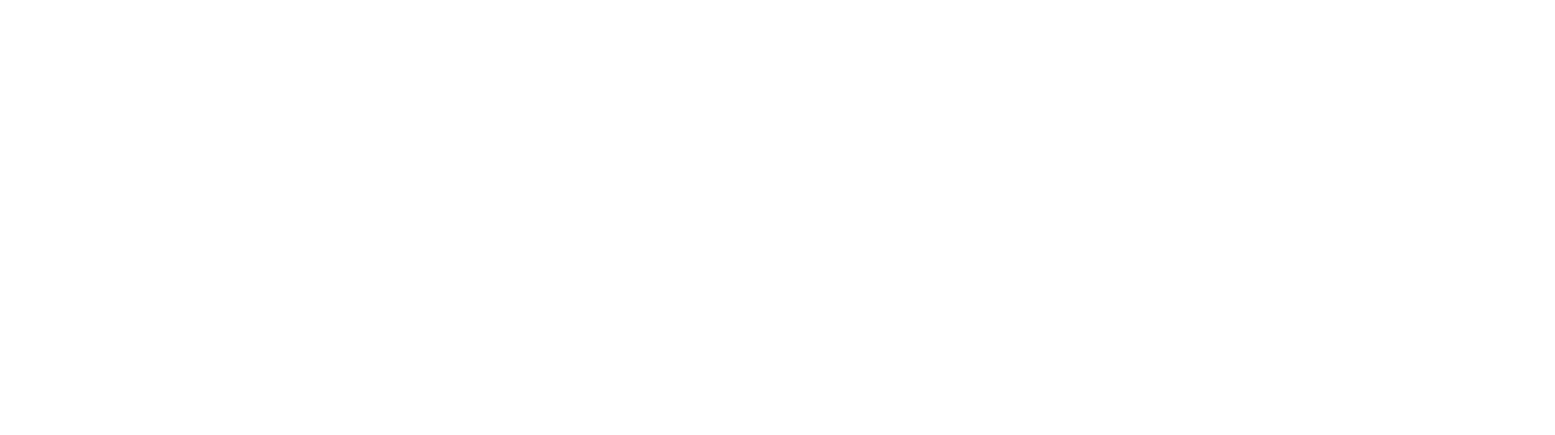
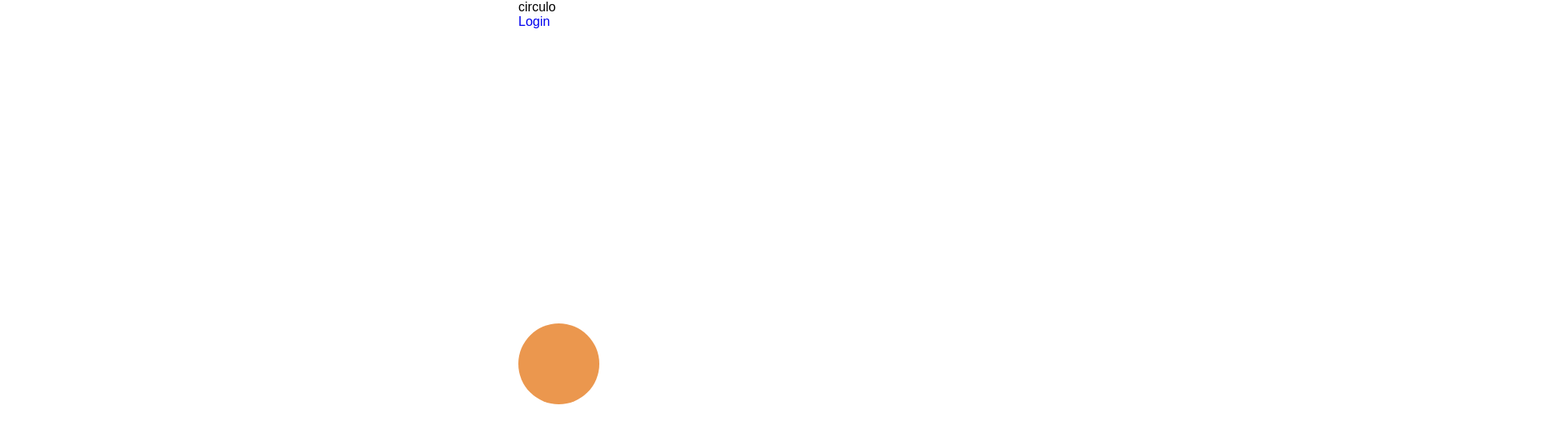
Before and after one commit to andreobama/projeto_app_med, a plain HTML site: page index.html in a window 1280 px wide. Shown: the whole page at 81% size, 1920 px wide, since content can reach past the window. Drawn offline with Linux system fonts and the light colour scheme.

Commit message:
Iniciando a criação da página de abertura

```diff
--- a/css/style.css
+++ b/css/style.css
@@ -0,0 +1,31 @@
+
+
+.circle {
+    width: 100px;
+    height: 100px;
+    background: #EB974E;
+    -moz-border-radius: 50px;
+    -webkit-border-radius: 50px;
+    border-radius: 50px;
+    position: absolute;
+    left:50%;
+    top:50%;
+
+
+}
+
+.text_circle {
+    position: relative;
+    left:50%;
+    top:50%;
+}
+
+.botao_login {
+    position: relative;
+    left:50%;
+    top: 50%;
+
+
+
+
+}
--- a/index.html
+++ b/index.html
@@ -12,7 +12,23 @@
         <link href="img/favicon.jpg" rel="icon" width="32px" height="32px">
 
     </head>
+
+
     <body>
+    <!-- inserindo um circulo na tela inicial do app -->
+        <ul>
+            <li>
+                <div class="circle"></div>
+                <div class="text_circle">
+                <p>circulo</p>
+                </div>
+            </li>
+        </ul>
+
+    <!-- inserindo um botão para ir a tela de login -->
+    <div class="botao_login">
+    <a href="login.html">Login</a>
+    </div>
 
     </body>
 </html>
```
